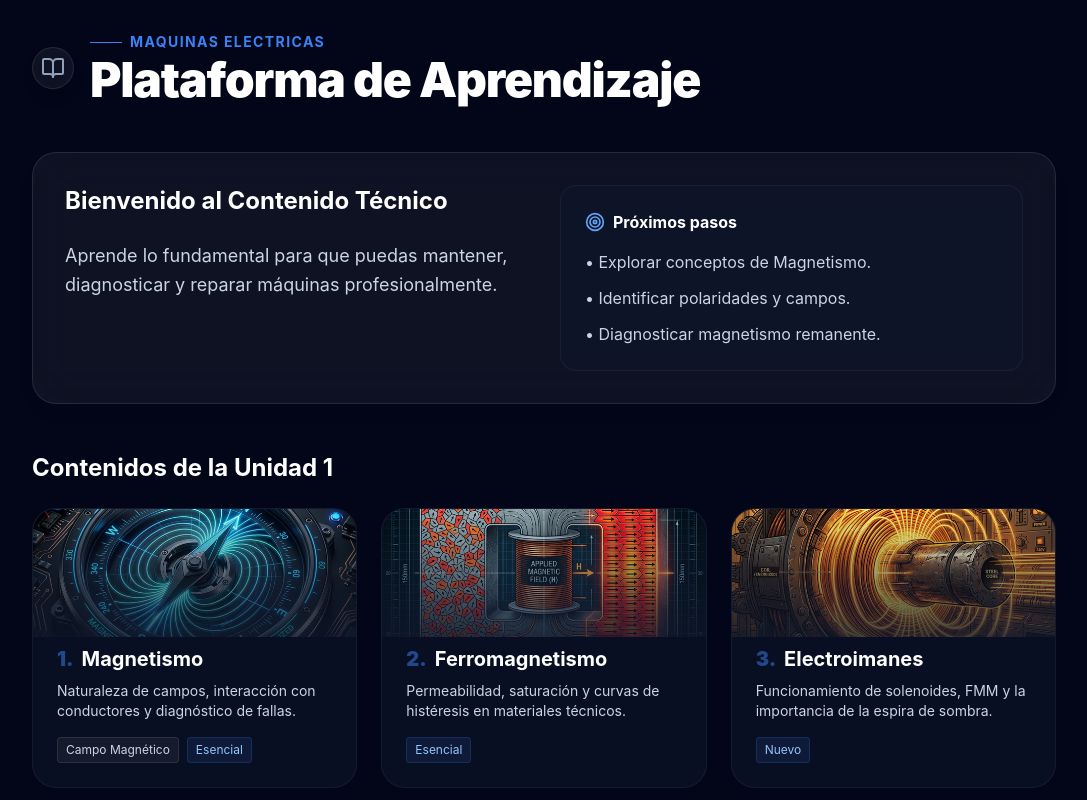
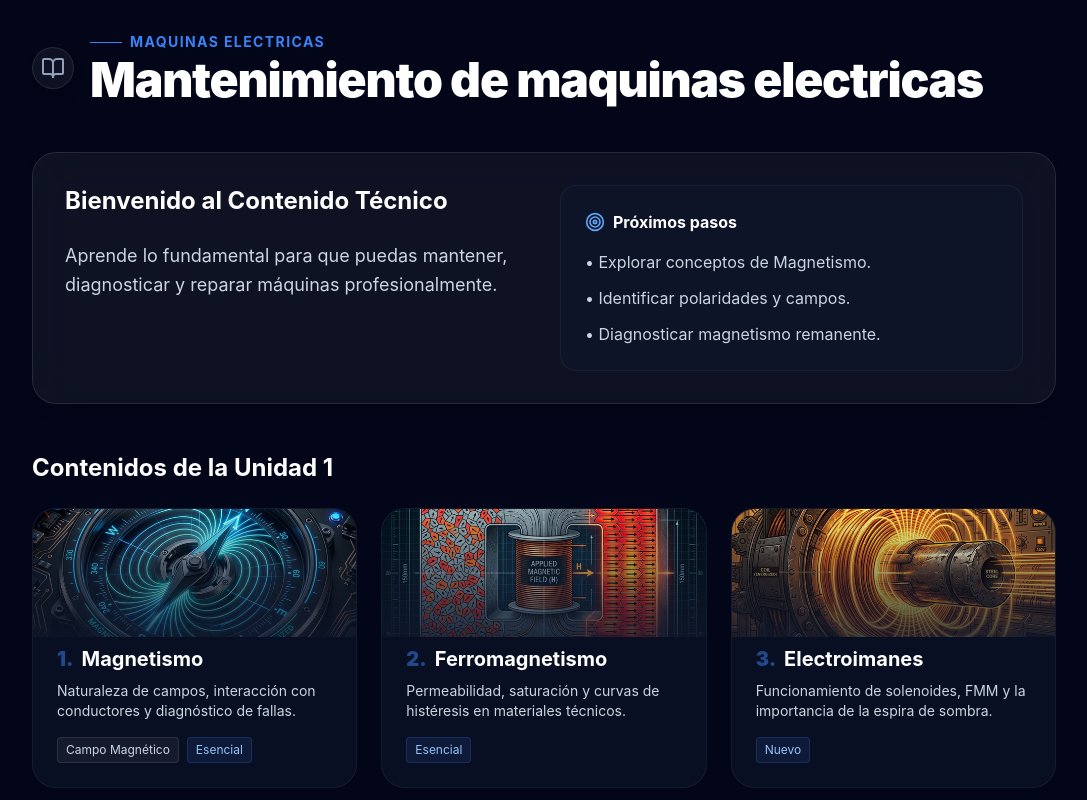
Before and after one commit to Eliseo20/tel-301, a React (Vite) app: page / in a window 1280 px wide. Shown: the top 800 px of the page, without its empty margins (96-1183 px from the left). Built offline with nearby package versions, Linux system fonts and the light colour scheme.

Commit message:
Update page text

```diff
--- a/index.html
+++ b/index.html
@@ -4,7 +4,7 @@
     <meta charset="UTF-8" />
     <link rel="icon" type="image/svg+xml" href="/vite.svg" />
     <meta name="viewport" content="width=device-width, initial-scale=1.0" />
-    <title>Mantenimiento de maquinas electricas</title>
+    <title>maquinas electricas</title>
   </head>
   <body>
     <div id="root"></div>
--- a/src/App.jsx
+++ b/src/App.jsx
@@ -56,7 +56,7 @@ function Home() {
               Maquinas Electricas
             </p>
             <h1 className="text-4xl md:text-5xl font-black text-white tracking-tight">
-              Plataforma de Aprendizaje
+              Mantenimiento de maquinas electricas
             </h1>
           </div>
         </header>
```
Also changed, not shown: 1 other file (tests, documents, lock files or other folders).
